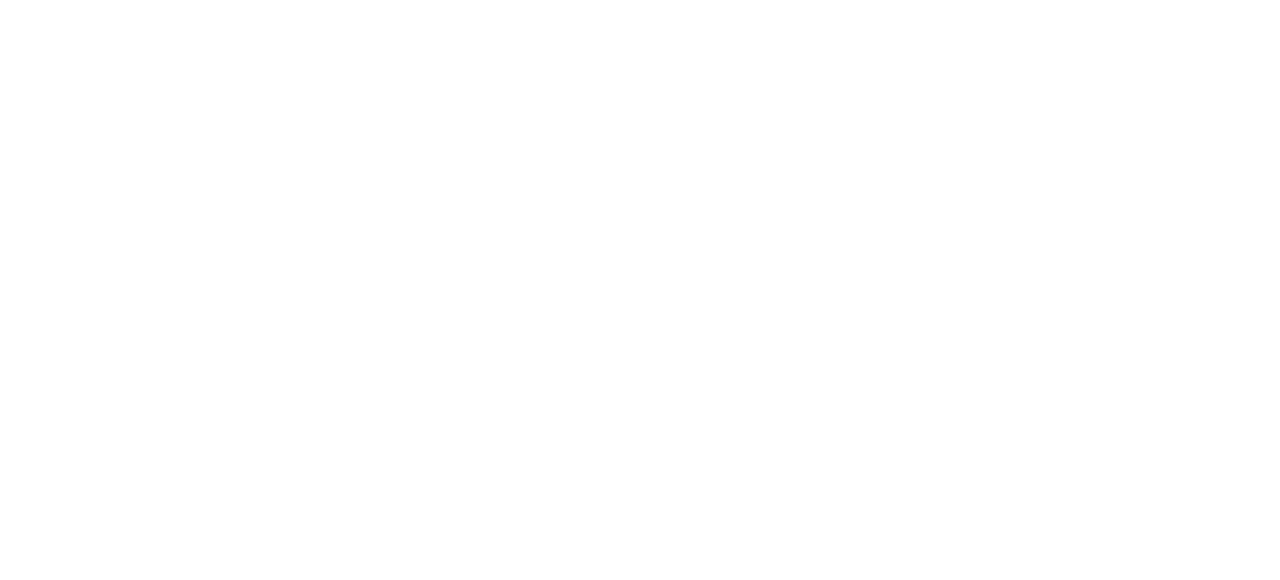
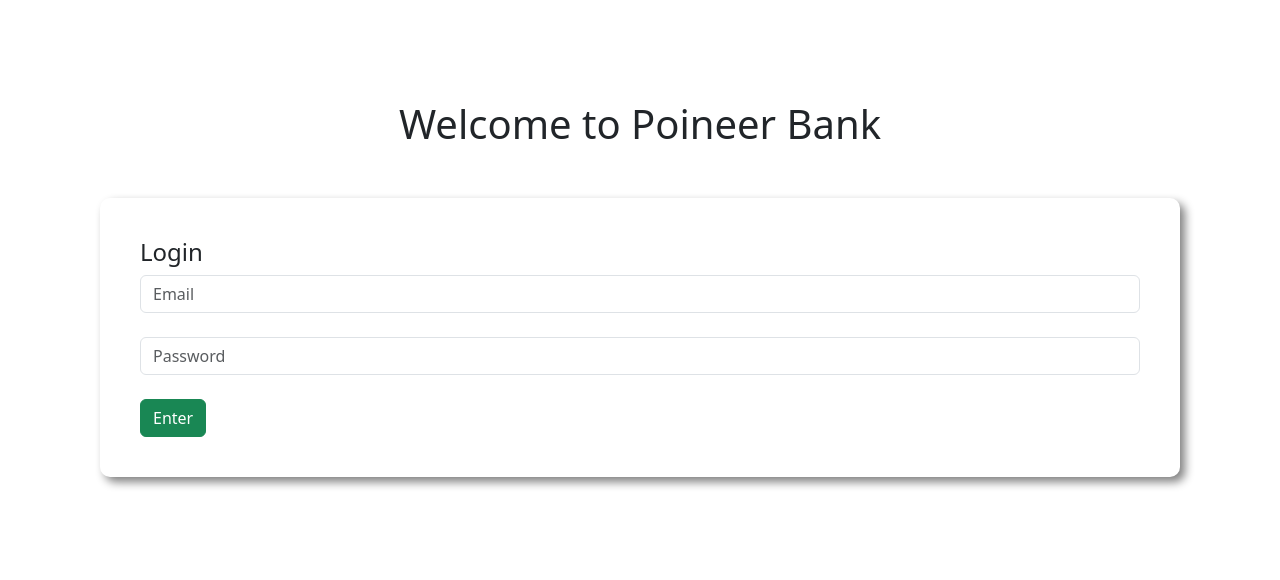
Before and after one commit to Y3ASIN/PoineerBank, a plain HTML site: page index.html in a window 1280 px wide. Drawn offline with Linux system fonts and the light colour scheme.

Commit message:
update js file

```diff
--- /dev/null
+++ b/bank.js
@@ -0,0 +1,3 @@
+document.getElementById("login").addEventListener("click", function () {
+  console.log("Must come tomorrow.");
+});
--- a/index.html
+++ b/index.html
@@ -1,12 +1,37 @@
 <!DOCTYPE html>
 <html lang="en">
-<head>
-    <meta charset="UTF-8">
-    <meta http-equiv="X-UA-Compatible" content="IE=edge">
-    <meta name="viewport" content="width=device-width, initial-scale=1.0">
+  <head>
+    <meta charset="UTF-8" />
+    <meta http-equiv="X-UA-Compatible" content="IE=edge" />
+    <meta name="viewport" content="width=device-width, initial-scale=1.0" />
     <title>Poineer Bank</title>
-</head>
-<body>
-
-</body>
+    <link rel="stylesheet" href="Bootstrap/css/bootstrap.min.css" />
+    <link rel="stylesheet" href="style.css" />
+  </head>
+  <body>
+    <div class="login-area">
+      <h1 class="text-center">Welcome to Poineer Bank</h1>
+      <div class="submit-area">
+        <h4>Login</h4>
+        <input
+          type="email"
+          class="form-control"
+          name=""
+          id=""
+          placeholder="Email"
+        />
+        <br />
+        <input
+          type="password"
+          class="form-control"
+          name=""
+          id=""
+          placeholder="Password"
+        />
+        <br />
+        <button id="login" class="btn btn-success">Enter</button>
+      </div>
+    </div>
+    <script src="bank.js"></script>
+  </body>
 </html>
--- /dev/null
+++ b/style.css
@@ -0,0 +1,9 @@
+body {
+  padding: 100px;
+}
+.submit-area {
+  margin-top: 50px;
+  padding: 40px;
+  border-radius: 10px;
+  box-shadow: 5px 5px 10px gray;
+}
```
Also changed, not shown: 2 other files.
